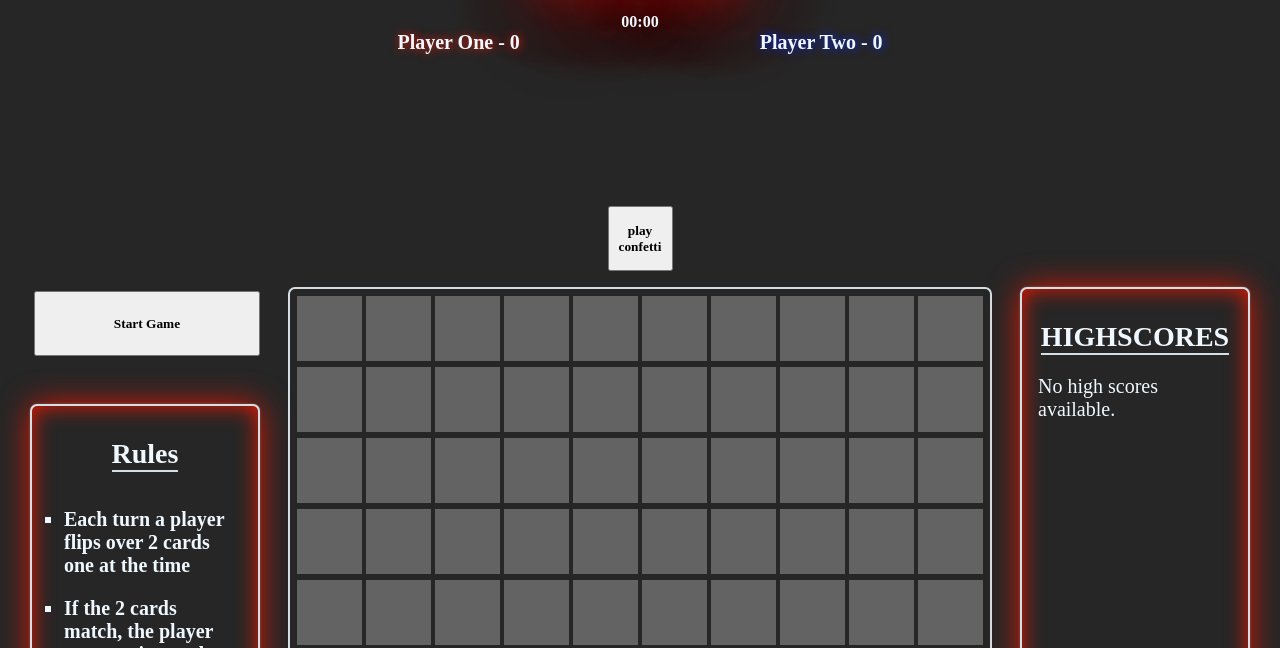
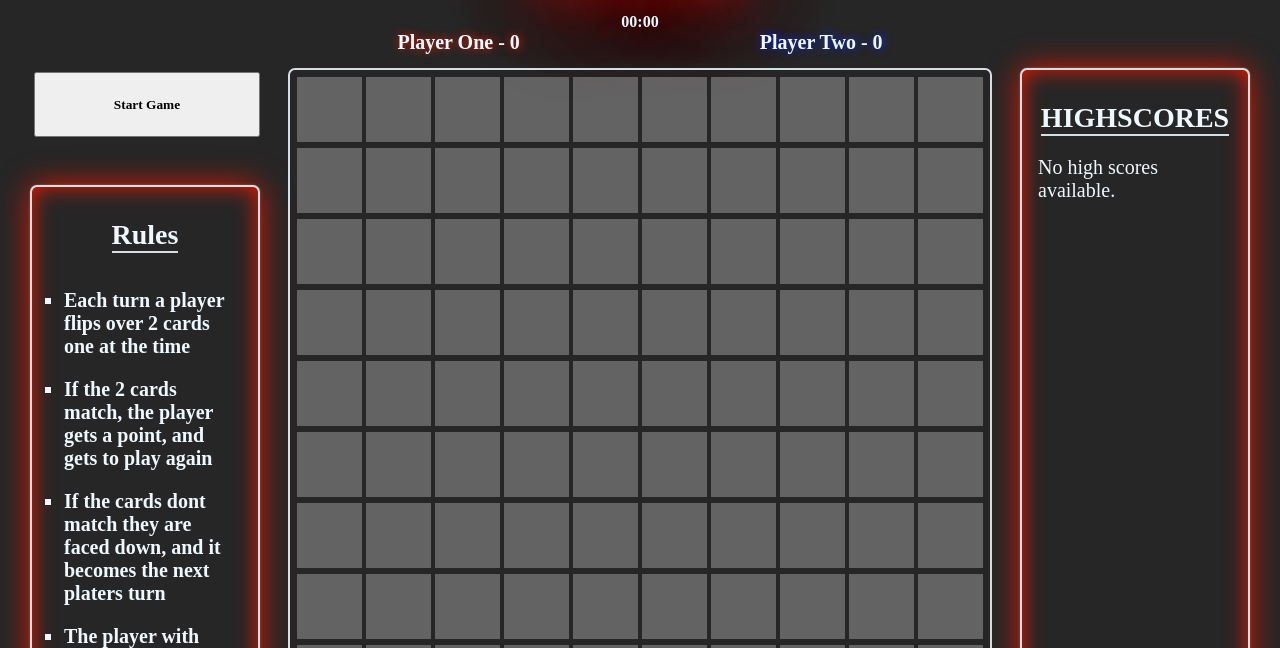
Before and after one commit to Pschioeler/memoryGame, a website: page public/index.html in a window 1280 px wide. Shown: the part 90-738 px from the top of the page. Drawn offline with Linux system fonts and the light colour scheme; a web font is replaced by a local one.

Commit message:
deleted canvas and button

```diff
--- a/public/index.html
+++ b/public/index.html
@@ -22,8 +22,6 @@
                 <p id="p2">Player Two - 0</p>
             </div>
     </div>
-    <canvas id="confettiCanvas"></canvas>
-    <button id="confetti">play confetti</button>
     <div id="contentWrapper">
         <aside>
             <div id="gameControls">
```
